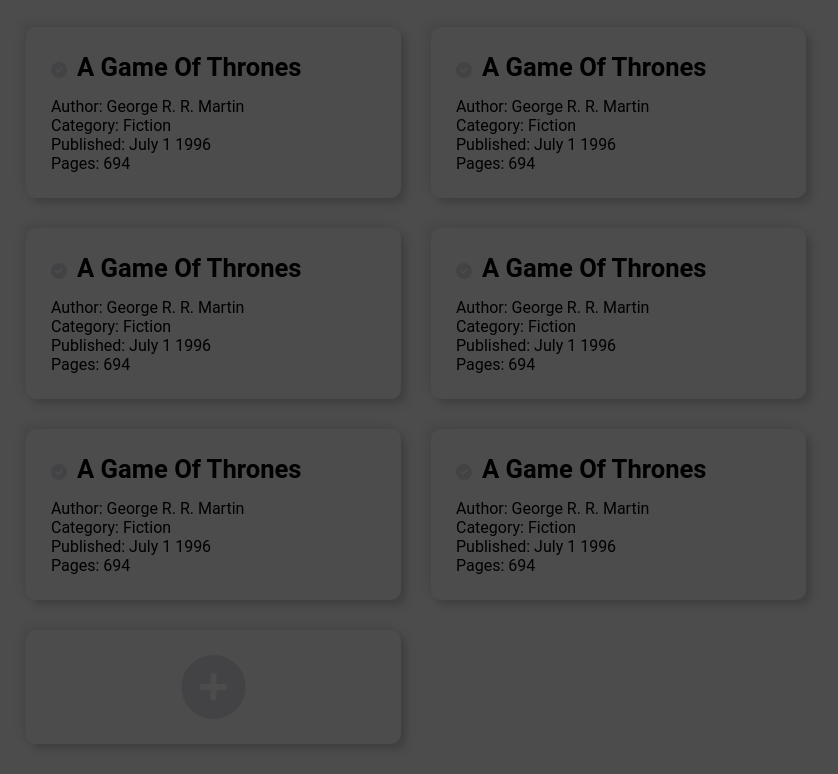
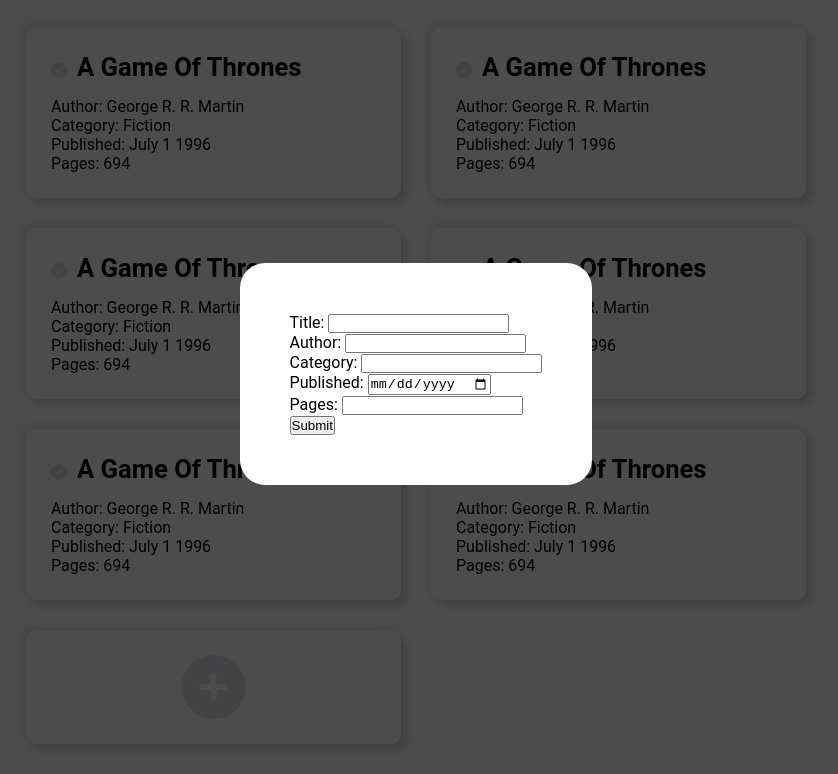
Before and after one commit to nahidreza99/TOP-Library, a plain HTML site: page index.html in a window 1280 px wide. Both pictures are taken after a click on the element 437 px from the left and 833 px from the top of the page. Shown: the part 146-920 px from the top of the page, without its empty margins (224-1062 px from the left). Drawn offline with Linux system fonts and the light colour scheme.

Commit message:
New book entry dialog

```diff
--- a/app.js
+++ b/app.js
@@ -44,11 +44,32 @@
 
 }
 showBooks();
+const curtain = document.getElementById('curtain');
 
+function newEntry(){
+    const form = document.getElementById('form');
+    form.innerHTML = '<label for="title">Title: <input id="title" type="text"></label><br><label for="author">Author: <input id="author" type="text"></label><br><label for="category">Category: <input id="category" type="text"></label><br><label for="published">Published: <input id="published" type="date"></label><br><label for="page">Pages: <input id="page" type="number"></label><br><input id="submit" type="submit">'
+}
+
+let entryDialog = false;
 const newBook = document.getElementById('add');
 newBook.onclick = function(){
-    document.getElementById('curtain').classList.add("curt");
+    curtain.classList.add("curt");
+    document.getElementById('form').classList.remove('behind');
+    document.getElementById('form').classList.add('front');
+    newEntry();
 }
+
+function removeEntryDialog(){
+    const entryChild = document.getElementById('entry');
+    curtain.removeChild(entryChild);
+}
+
+//const submit = document.getElementById('submit');
+    document.getElementById('form').addEventListener('submit', function (evt) {
+        console.log('working');
+        evt.preventDefault();
+    });
 
 let readBtn = document.getElementsByClassName('read');
 
--- a/index.html
+++ b/index.html
@@ -6,11 +6,17 @@
     <meta name="viewport" content="width=device-width, initial-scale=1.0">
     <link rel="stylesheet" href="styles.css">
     <script src="https://kit.fontawesome.com/6b6d803fb1.js" crossorigin="anonymous"></script>
+
     <title>Document</title>
 </head>
 <body>
     <main>
-        <div id="curtain"></div>
+        <div id="curtain" class="">
+            <div class="">
+                <form id="form" class="behind" action="">
+                </form>
+            </div>
+        </div>
         <header>
             <div class="logo">Virtual Bookshelf</div>
         </header>
--- a/styles.css
+++ b/styles.css
@@ -78,6 +78,11 @@
     font-size: 4rem;
 }
 
+.behind{
+    position: absolute;
+    z-index: -10;
+}
+
 .curt{
     background-color: rgba(0, 0, 0, 0.7);
     width: 100%;
@@ -86,8 +91,18 @@
     left: 0;
     bottom: 0;
     z-index: 5;
+    display: flex;
+    align-items: center;
+    justify-content: center;
 }
 
 #curtain{
     transition: all 0.3s;
 }
+
+.front{
+    z-index: 5;
+    background-color: #ffffff;
+    padding: 50px;
+    border-radius: 25px;
+}
```
